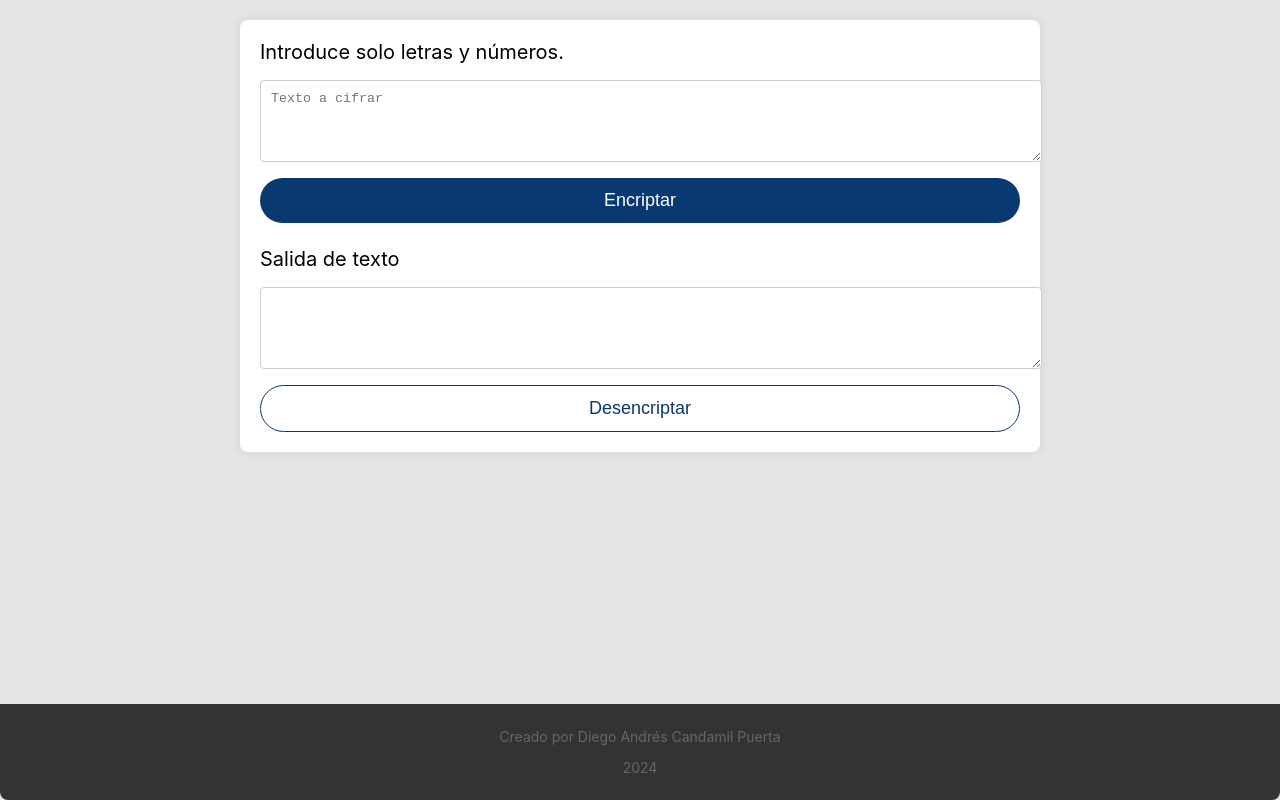
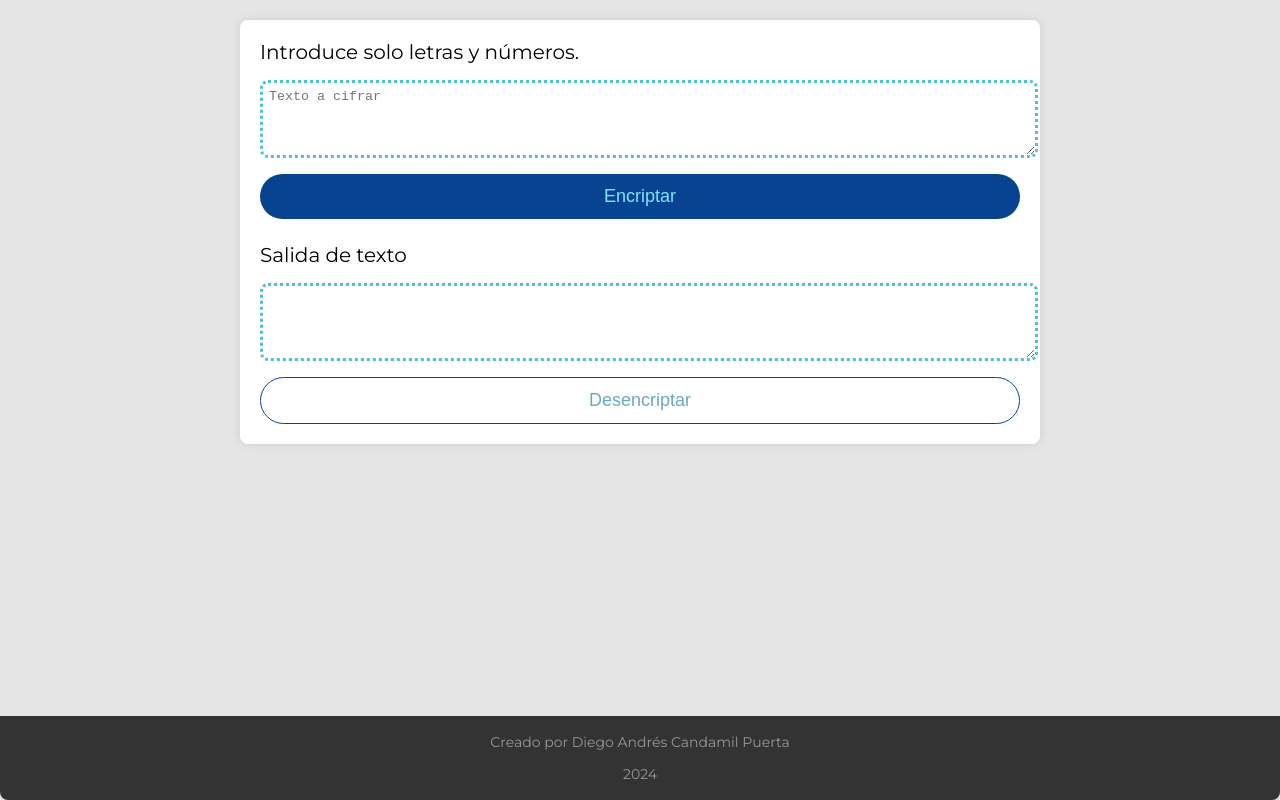
Before and after one commit to diegoandres2143/cifradordetexto, a plain HTML site: page index.html in a window 1280 px wide. Drawn offline with Linux system fonts and the light colour scheme.

Commit message:
Update styles.css

```diff
--- a/styles.css
+++ b/styles.css
@@ -1,14 +1,26 @@
+@import url('https://fonts.googleapis.com/css2?family=Krona+One&family=Montserrat:wght@400;600&display=swap');
+
+:root{
+    --color-primario:#000000;
+    --color-secundario:#69a9c2;
+    --color-terciario: #074391;
+    --color-cuarnario: #80e5f7;
+
+    --fuente-montserrat: 'Montserrat', sans-serif;
+    --fuente-krona: 'Krona One', sans-serif;
+}
+
 body {
-    font-family: 'Inter', sans-serif;
+    font-family: var(--fuente-montserrat);
     background-color: #e5e5e5;
     display: flex;
     flex-direction: column;
     align-items: center;
     justify-content: flex-start;
-    min-height: 100vh;
+    min-height: 100vh; /* Ajuste para ocupar mínimo el tamaño de la ventana */
     margin: 0;
     padding: 0;
-    font-size: 20px;
+    font-size: 20px; /* Aumenta el tamaño del texto base */
 }
 
 .header {
@@ -21,8 +33,8 @@ body {
 }
 
 .container {
-    width: 100%;
-    max-width: 800px;
+    width: 100%; /* Para ocupar el ancho completo */
+    max-width: 800px; /* Máximo ancho del contenido */
     display: flex;
     flex-direction: column;
     align-items: center;
@@ -31,14 +43,14 @@ body {
     padding: 20px;
     border-radius: 8px;
     box-shadow: 0 0 10px rgba(0, 0, 0, 0.1);
-    margin-top: 20px;
-    box-sizing: border-box;
+    margin-top: 20px; /* Espacio entre el header y el contenido */
+    box-sizing: border-box; /* Asegura que el padding no aumente el tamaño total */
 }
 
 .input-output {
     width: 100%;
     display: flex;
-    flex-direction: column;
+    flex-direction: column; /* Cambiado a columna para apilar en dispositivos pequeños */
     gap: 24px;
 }
 
@@ -51,9 +63,10 @@ body {
 
 textarea {
     width: 100%;
-    padding: 10px;
-    border: 1px solid #ccc;
-    border-radius: 4px;
+    padding: 6px;
+    border: 3px solid #49c1d6;
+    border-radius: 8px;
+    border-style: dotted;
     resize: vertical;
 }
 
@@ -62,9 +75,9 @@ textarea {
     align-items: center;
     justify-content: center;
     gap: 8px;
-    padding: 12px 24px;
+    padding: 12px 24px; /* Ajuste de padding para botones */
     border-radius: 24px;
-    font-size: 18px;
+    font-size: 18px; /* Aumenta el tamaño de los botones */
     text-align: center;
     line-height: normal;
     font-weight: 400;
@@ -72,30 +85,32 @@ textarea {
 }
 
 .button.encriptar {
-    background-color: rgba(10, 56, 113, 1);
-    color: rgba(255, 255, 255, 1);
+    background-color: var(--color-terciario);
+    color: var(--color-cuarnario);
     border: none;
 }
 
 .button.desencriptar {
     background-color: transparent;
-    border: 1px solid rgba(10, 56, 113, 1);
-    color: rgba(10, 56, 113, 1);
+    border: 1px solid var(--color-terciario);
+    color: var(--color-secundario);
 }
 
 .button.copiar {
-    background-color: rgba(10, 56, 113, 1);
-    color: rgba(255, 255, 255, 1);
+    background-color: var(--color-terciario);
+    color: var(--color-cuarnario);
     border: none;
 }
 
 footer {
     text-align: center;
     margin-top: auto; /* Coloca el footer al final */
-    padding: 10px 0;
+    padding: 3px 0;
     width: 100%;
     background-color: #333;
-    color: #666;
+    color: #93989b;
     font-size: 14px;
     border-radius: 0 0 8px 8px;
+    font-family: var(--fuente-montserrat);
+
 }
```
